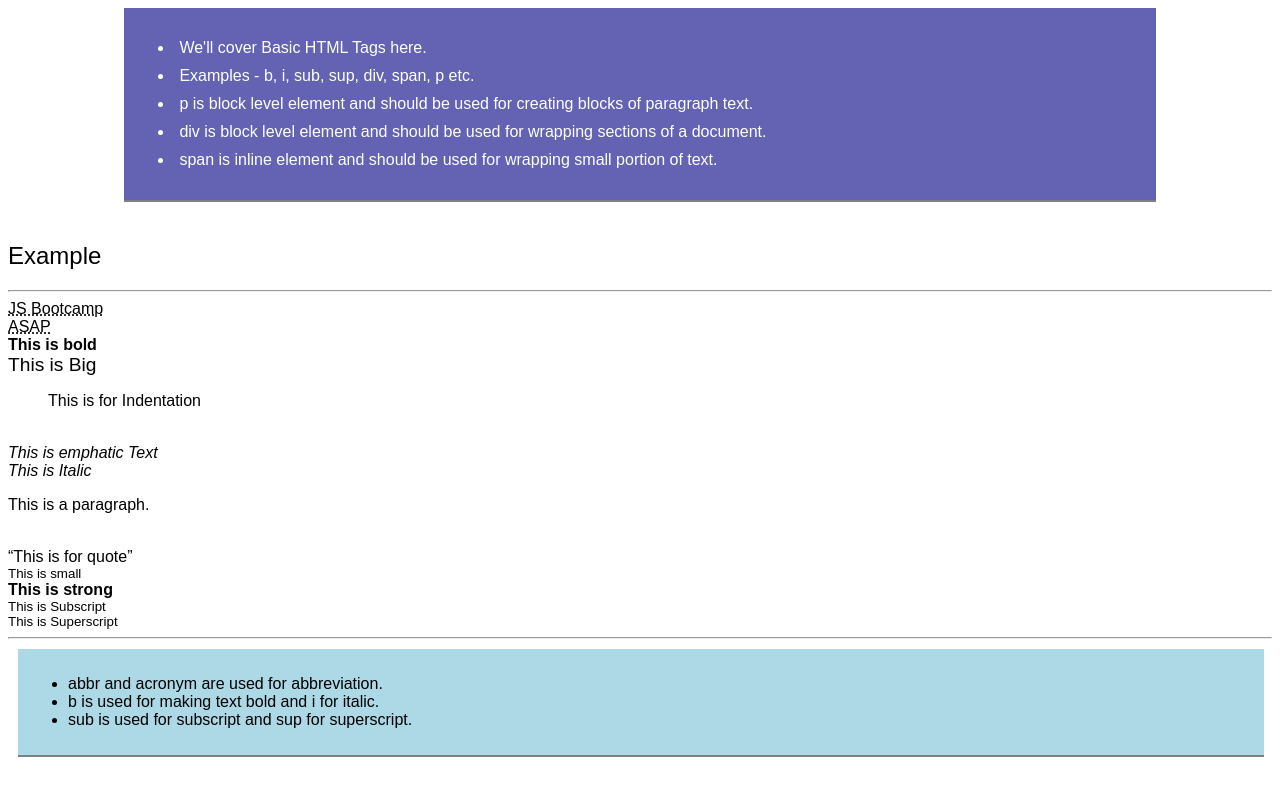
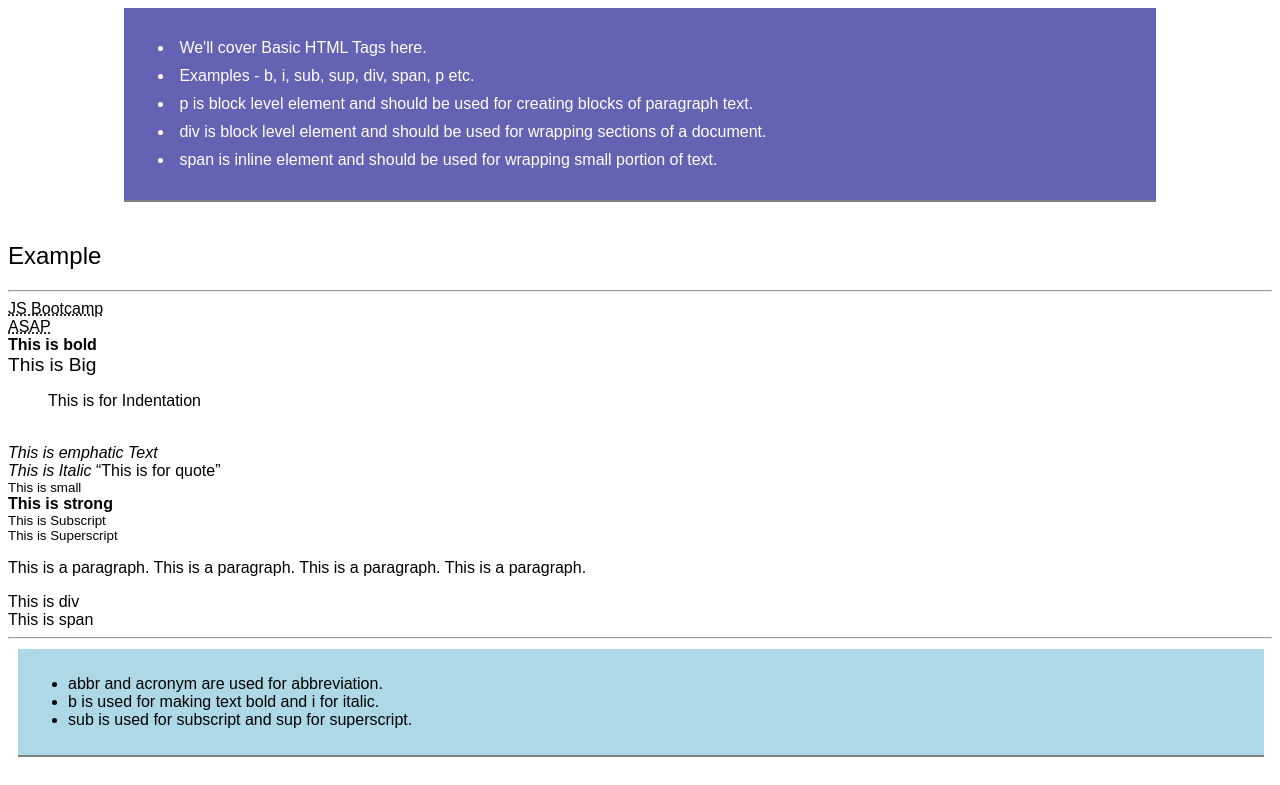
Before and after one commit to saan1984/html-css-session, a plain HTML site: page html/basics/example1/example.html in a window 1280 px wide. Shown: the part 100-885 px from the top of the page. Drawn offline with Linux system fonts and the light colour scheme.

Commit message:
html basics

```diff
--- a/html/basics/example1/example.html
+++ b/html/basics/example1/example.html
@@ -35,13 +35,16 @@
     <big>This is Big</big><br/>
     <blockquote>This is for Indentation</blockquote><br/>
     <em>This is emphatic Text </em><br/>
-    <i>This is Italic </i><br/>
-    <p>This is a paragraph.</p><br/>
+    <i>This is Italic </i>
     <q>This is for quote</q><br/>
     <small>This is small</small><br/>
     <strong>This is strong</strong><br/>
     <sub>This is Subscript</sub><br/>
     <sup>This is Superscript</sup><br/>
+
+    <p>This is a paragraph. This is a paragraph. This is a paragraph. This is a paragraph.</p>
+    <div>This is div</div>
+    <span>This is span</span>
     <hr/>
     <!--Example end here -->
 
```
